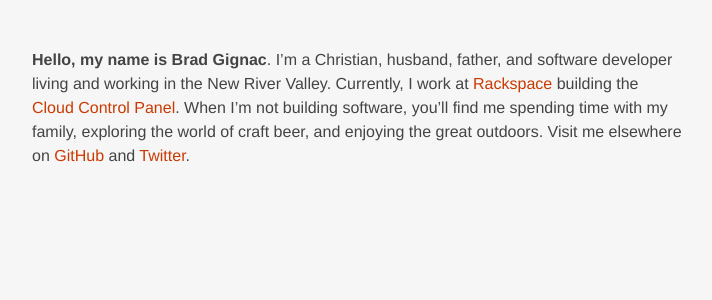
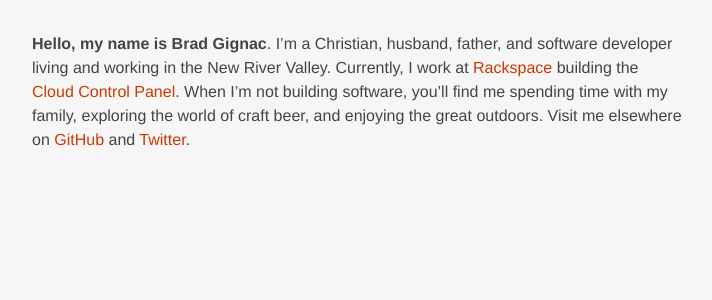
Before and after one commit to bradgignac/bradgignac.github.io, a Jekyll site: the page built from index.md, in a window 1280 px wide. Shown: the top 300 px of the page, without its empty margins (283-995 px from the left). Built offline with Jekyll 4.4.1, drawn with Linux system fonts in a browser that asks for light colours.

Commit message:
Tweak layout for better mobile experience.

```diff
--- a/_layouts/post.html
+++ b/_layouts/post.html
@@ -4,7 +4,7 @@ layout: base
 
 <header class="layout-header">
   <div class="layout-inner">
-    <a href="#">&laquo; Back to Blog</a>
+    <a href="/">&laquo; Back to Blog</a>
   </div>
 </header>
 
--- a/assets/scss/_layout.scss
+++ b/assets/scss/_layout.scss
@@ -1,4 +1,5 @@
 .layout-wrapper {
+  margin: 0 1em;
   position: relative;
 }
 
@@ -40,7 +41,7 @@
 }
 
 .layout-content {
-  margin: 2.0em auto;
+  margin: 1.0em auto;
 }
 
 .layout-inner {
--- a/assets/stylesheets/site.css
+++ b/assets/stylesheets/site.css
@@ -649,6 +649,7 @@ pre {
   padding: 0.5em 0; }
 
 .layout-wrapper {
+  margin: 0 1em;
   position: relative; }
 
 .layout-header,
@@ -696,7 +697,7 @@ pre {
   bottom: 2.5em; }
 
 .layout-content {
-  margin: 2.0em auto; }
+  margin: 1.0em auto; }
 
 .layout-inner {
   font-size: 0.8em;
```
